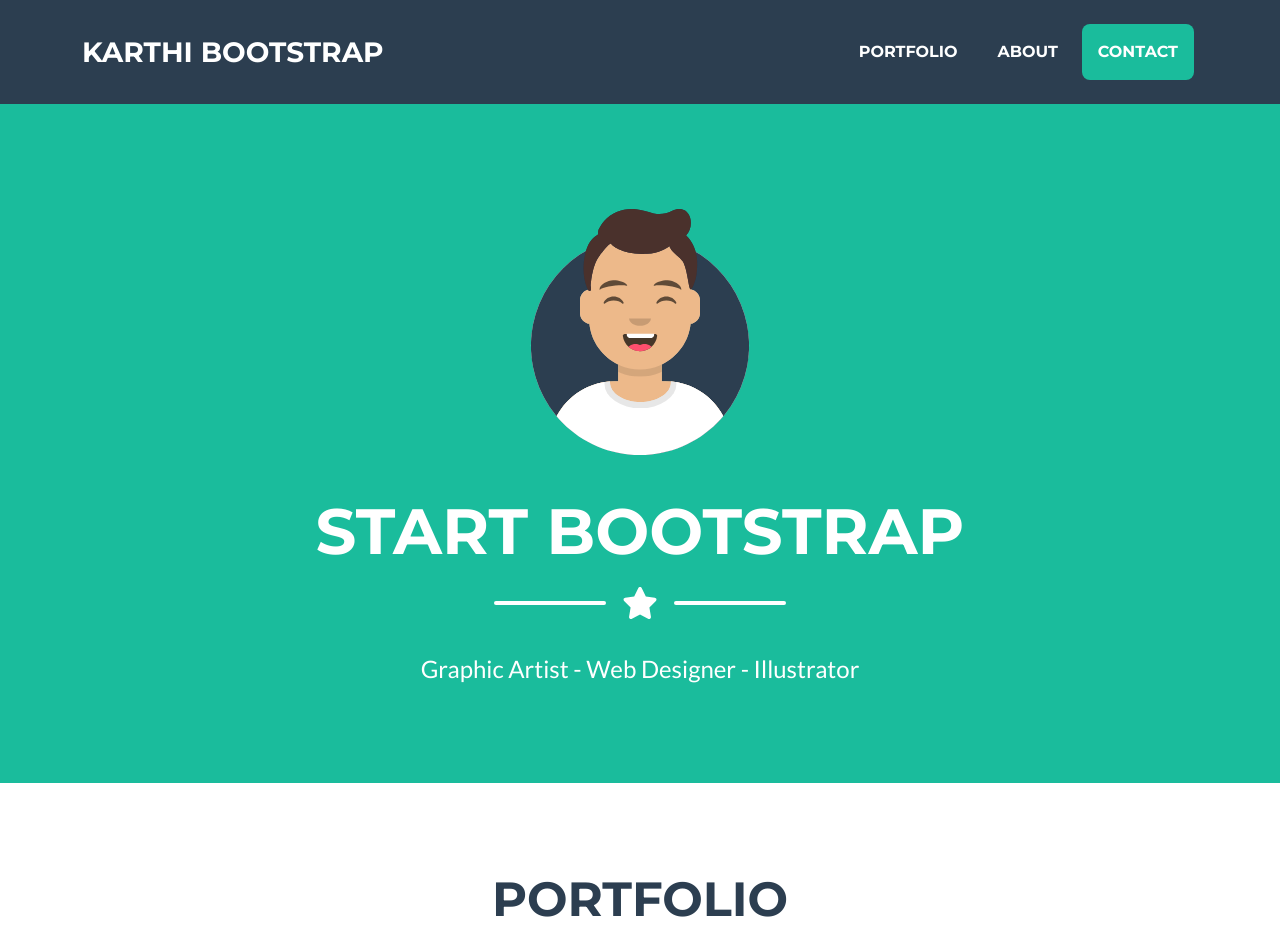
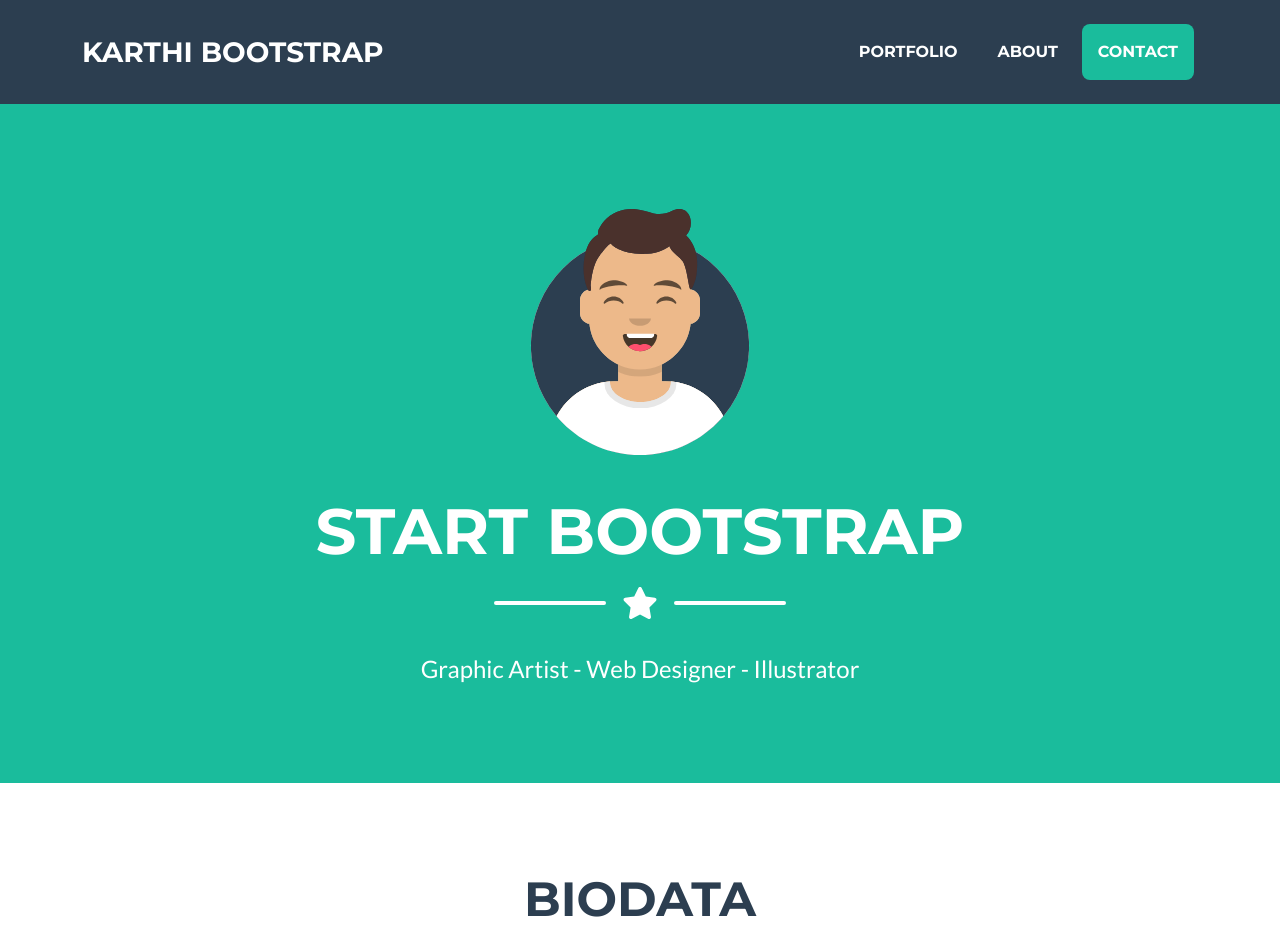
Before and after one commit to rajakarthik77/biodata, a plain HTML site: page index.html in a window 1280 px wide. Shown: the top 936 px of the page. Drawn offline with nearby package versions, Linux system fonts and the light colour scheme.

Commit message:
fouth change

```diff
--- a/index.html
+++ b/index.html
@@ -55,7 +55,7 @@
         <section class="page-section portfolio" id="portfolio">
             <div class="container">
                 <!-- Portfolio Section Heading-->
-                <h2 class="page-section-heading text-center text-uppercase text-secondary mb-0">Portfolio</h2>
+                <h2 class="page-section-heading text-center text-uppercase text-secondary mb-0">biodata</h2>
                 <!-- Icon Divider-->
                 <div class="divider-custom">
                     <div class="divider-custom-line"></div>
```
